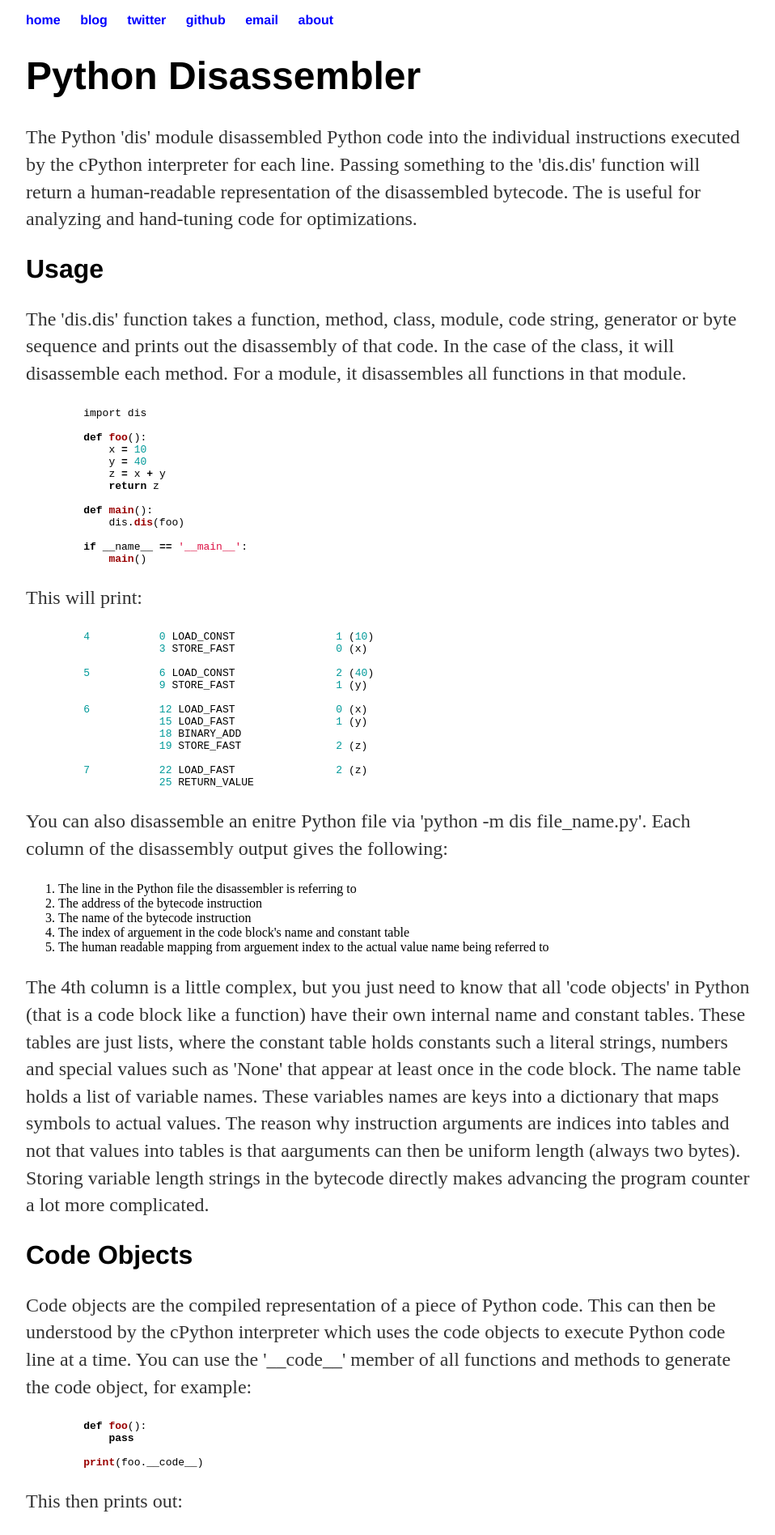
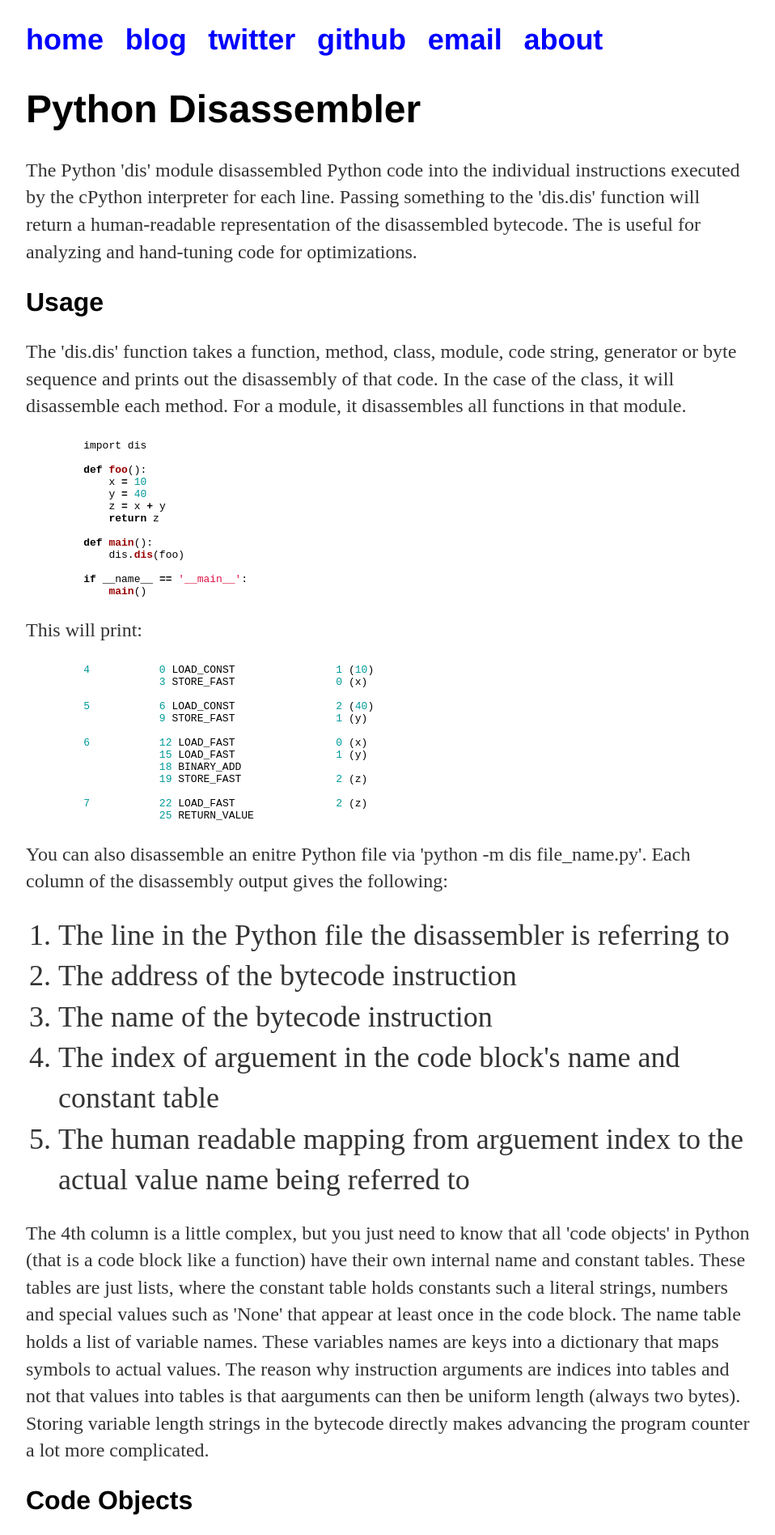
Before and after one commit to bentrevett/bentrevett.github.io, a Jekyll site: the page built from blog/python-disassembler/index.html, in a window 1280 px wide. Shown: the top 1896 px of the page at 81% size, without its empty margins (160-1118 px from the left). Built offline with Jekyll 4.4.1, drawn with Linux system fonts in a browser that asks for light colours.

Commit message:
Update main.css

```diff
--- a/css/main.css
+++ b/css/main.css
@@ -30,7 +30,7 @@
     font-size: 2em;
     font-family:'Helvetica', 'Arial', 'Sans-Serif';
 }
-p {
+p, ul, li, ol {
     font-size: 1.5em;
     line-height: 1.4em;
     color: #333;
```
